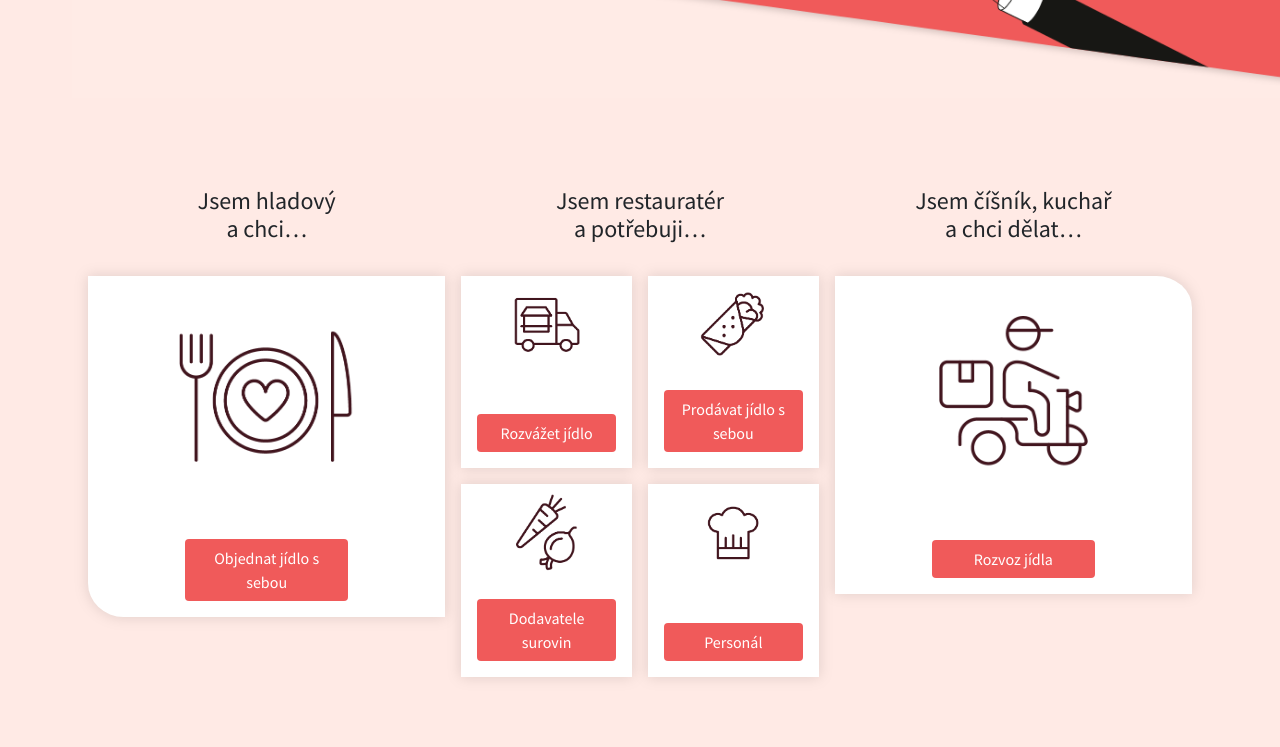
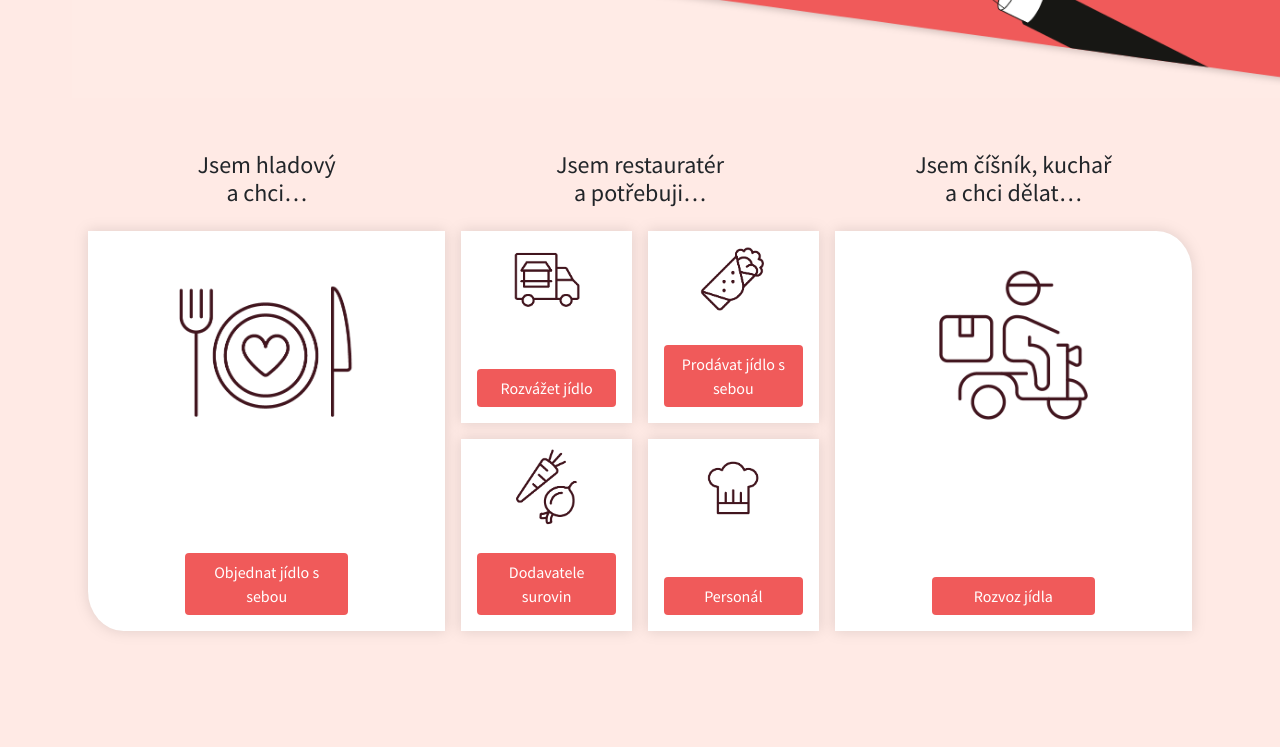
Before and after one commit to Storyous/zachrangastro, a Vue app: page / in a window 1280 px wide. Shown: the part 420-1167 px from the top of the page. Built offline with nearby package versions, Linux system fonts and the light colour scheme.

Commit message:
change insta photos, fix guide post section

```diff
--- a/src/App.vue
+++ b/src/App.vue
@@ -123,6 +123,10 @@ p {
 
 .section {
   padding-bottom: 4rem;
+
+  @media (min-width: 768px) {
+    padding-bottom: 7rem;
+  }
 }
 
 .font-weight-semibold {
--- a/src/components/GuidePost.vue
+++ b/src/components/GuidePost.vue
@@ -1,6 +1,6 @@
 <template>
   <section class="row bg-pink section guide-post d-flex justify-content-center">
-    <div class="col-xl-4 col-md-6 card-wrapper">
+    <!-- <div class="col-xl-4 col-md-6 card-wrapper">
       <h2 class="text-center">Jsem hladový<br />a chci…</h2>
 
       <div
@@ -123,6 +123,134 @@
           </a>
         </div>
       </div>
+    </div> -->
+    <div class="col-xl-4 col-md-6 card-wrapper position-relative">
+      <h2 class="text-center position-absolute">Jsem hladový<br />a chci…</h2>
+
+      <div
+        class="card large-card border-0 border-radius-ld d-flex justify-content-between"
+      >
+        <div class="icon-section text-center">
+          <img
+            :src="require(`@/assets/img/icons/zachrangastro_kdesenajim.png`)"
+            alt=""
+          />
+        </div>
+        <div class="row ml-3 mr-3 d-flex flex-column">
+          <a
+            class="col-sm-6 btn btn-default btn-block"
+            href="http://www.kdesenajim.cz"
+            target="blank"
+            >Objednat jídlo s sebou
+          </a>
+        </div>
+      </div>
+    </div>
+
+    <div class="col-xl-4 col-md-6 card-wrapper position-relative">
+      <h2 class="text-center position-absolute">
+        Jsem restauratér<br />a potřebuji…
+      </h2>
+      <div class="row">
+        <div class="col-sm-6 mb-xs small-card">
+          <div class="card h-100 border-0 d-flex justify-content-between">
+            <div class="icon-section text-center">
+              <img
+                :src="require(`@/assets/img/icons/zachrangastro_rozvoz.png`)"
+                alt=""
+              />
+            </div>
+            <div class="ml-3 mr-3">
+              <a
+                class="btn btn-default btn-block"
+                @click="$emit('on-form-selected', 'delivery')"
+                >Rozvážet jídlo
+              </a>
+            </div>
+          </div>
+        </div>
+
+        <div class="col-sm-6 small-card">
+          <div class="card h-100 border-0 d-flex justify-content-between">
+            <div class="icon-section text-center">
+              <img
+                :src="
+                  require(`@/assets/img/icons/zachrangastro_prodejssebou.png`)
+                "
+                alt=""
+              />
+            </div>
+            <div class="ml-3 mr-3">
+              <a
+                class="btn btn-default btn-block"
+                @click="$emit('on-form-selected', 'takeaway')"
+                >Prodávat jídlo s sebou
+              </a>
+            </div>
+          </div>
+        </div>
+
+        <div class="col-sm-6 mb-xs small-card gap">
+          <div class="card h-100 border-0 d-flex justify-content-between">
+            <div class="icon-section text-center ">
+              <img
+                :src="require(`@/assets/img/icons/zachrangastro_dodvatele.png`)"
+                alt=""
+              />
+            </div>
+            <div class="ml-3 mr-3">
+              <a
+                class="btn btn-default btn-block"
+                @click="$emit('on-form-selected', 'supplier')"
+              >
+                Dodavatele surovin
+              </a>
+            </div>
+          </div>
+        </div>
+
+        <div class="col-sm-6 small-card gap">
+          <div class="card h-100 border-0 d-flex justify-content-between">
+            <div class="icon-section text-center">
+              <img
+                :src="require(`@/assets/img/icons/zachrangastro_personal.png`)"
+                alt=""
+              />
+            </div>
+            <div class="ml-3 mr-3">
+              <a
+                class="btn btn-default btn-block"
+                @click="$emit('on-form-selected', 'personnel')"
+                >Personál
+              </a>
+            </div>
+          </div>
+        </div>
+      </div>
+    </div>
+
+    <div class="col-xl-4 col-md-6 card-wrapper position-relative">
+      <h2 class="text-center position-absolute">
+        Jsem číšník, kuchař<br />a chci dělat…
+      </h2>
+      <div
+        class="card large-card border-0 border-radius-ru d-flex justify-content-between"
+      >
+        <div class="icon-section text-center">
+          <img
+            :src="require(`@/assets/img/icons/zachrangastro_cisnik.png`)"
+            alt=""
+          />
+        </div>
+        <div class="row ml-3 mr-3 d-flex flex-column">
+          <a
+            class="col-sm-6 btn btn-default btn-block"
+            @click="$emit('on-form-selected', 'waiter')"
+          >
+            Rozvoz jídla
+          </a>
+        </div>
+      </div>
     </div>
   </section>
 </template>
@@ -132,13 +260,6 @@ export default {};
 </script>
 
 <style scoped lang="scss">
-@media (min-width: 768px) {
-  .guide-post {
-    padding-left: 5rem;
-    padding-right: 5rem;
-  }
-}
-
 .card {
   border-radius: 0;
   filter: drop-shadow(0px 0px 7px #00000020);
@@ -153,17 +274,52 @@ export default {};
   }
 }
 
-.card-wrapper {
-  padding-left: 0.5rem;
-  padding-right: 0.5rem;
-}
+.guide-post {
+  @media (min-width: 768px) {
+    padding-left: 5rem;
+    padding-right: 5rem;
+  }
 
-.small-cards-wrapper {
-  margin-bottom: 2rem;
+  @media (min-width: 768px) and (max-width: 1078px) {
+    margin-top: -5rem;
+  }
+
+  @media (min-width: 1078px) {
+    margin-top: -3.5rem;
+  }
+
+  .card-wrapper {
+    margin-top: 100px;
+
+    @media (min-width: 768px) and (max-width: 1199px) {
+      &:last-of-type {
+        margin-top: 140px;
+      }
+    }
+
+    &:first-of-type,
+    &:last-of-type {
+      padding-left: 0.5rem;
+      padding-right: 0.5rem;
+    }
+
+    h2 {
+      top: -80px;
+      left: 50%;
+      transform: translateX(-50%);
+      width: 100%;
+    }
+  }
 }
 
 .large-card {
   margin-bottom: 2rem;
+  height: 100%;
+}
+
+.small-card {
+  padding-left: 0.5rem;
+  padding-right: 0.5rem;
 }
 
 .gap {
--- a/src/components/InstagramFeed.vue
+++ b/src/components/InstagramFeed.vue
@@ -33,7 +33,7 @@ export default {
         {
           id: 1,
           image: "gastro_1.jpg",
-          link: "https://www.instagram.com/p/B92KjKWnzE9/"
+          link: "https://www.instagram.com/p/B9_mks-H8GH/"
         },
         {
           id: 2,
@@ -48,7 +48,7 @@ export default {
         {
           id: 4,
           image: "gastro_4.jpg",
-          link: "https://www.instagram.com/p/B986Y0GJVm2/"
+          link: "https://www.instagram.com/p/B989kfigMgh/"
         }
       ]
     };
```
Also changed, not shown: src/assets/img/gastro_1.jpg, src/assets/img/gastro_4.jpg.
